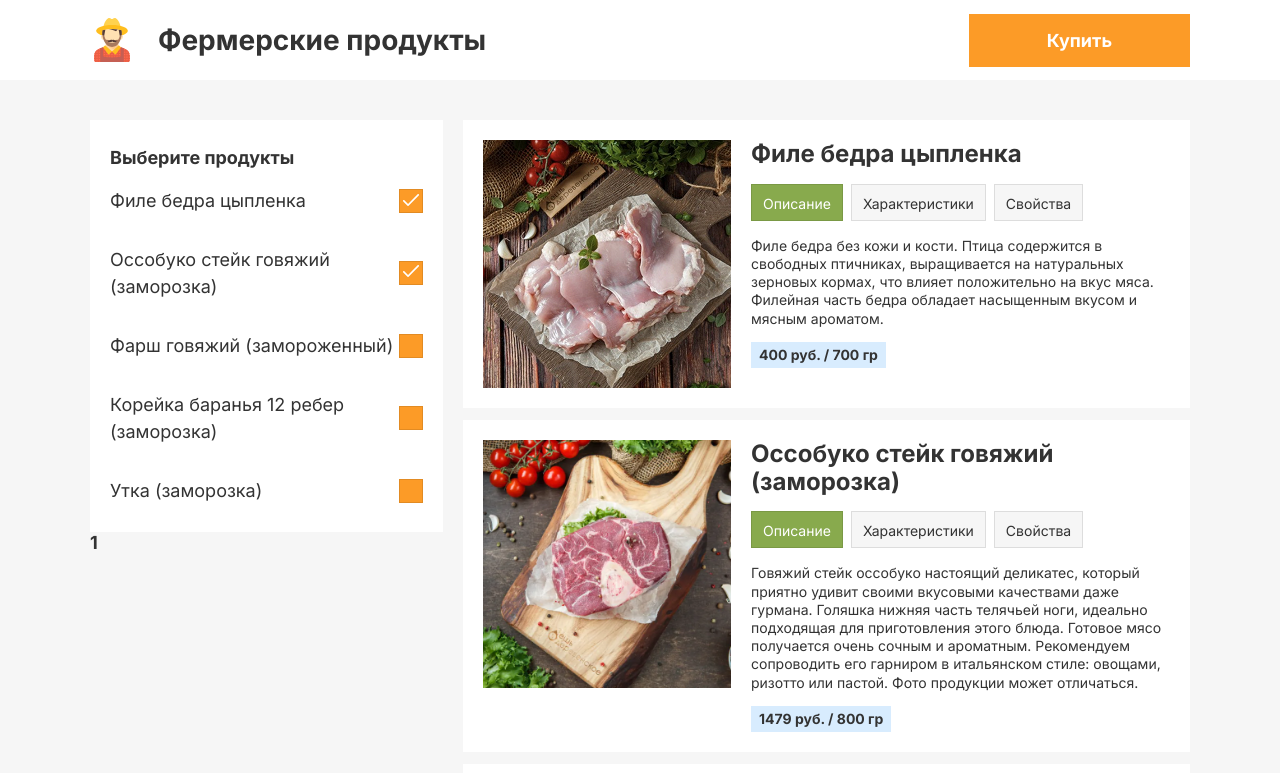
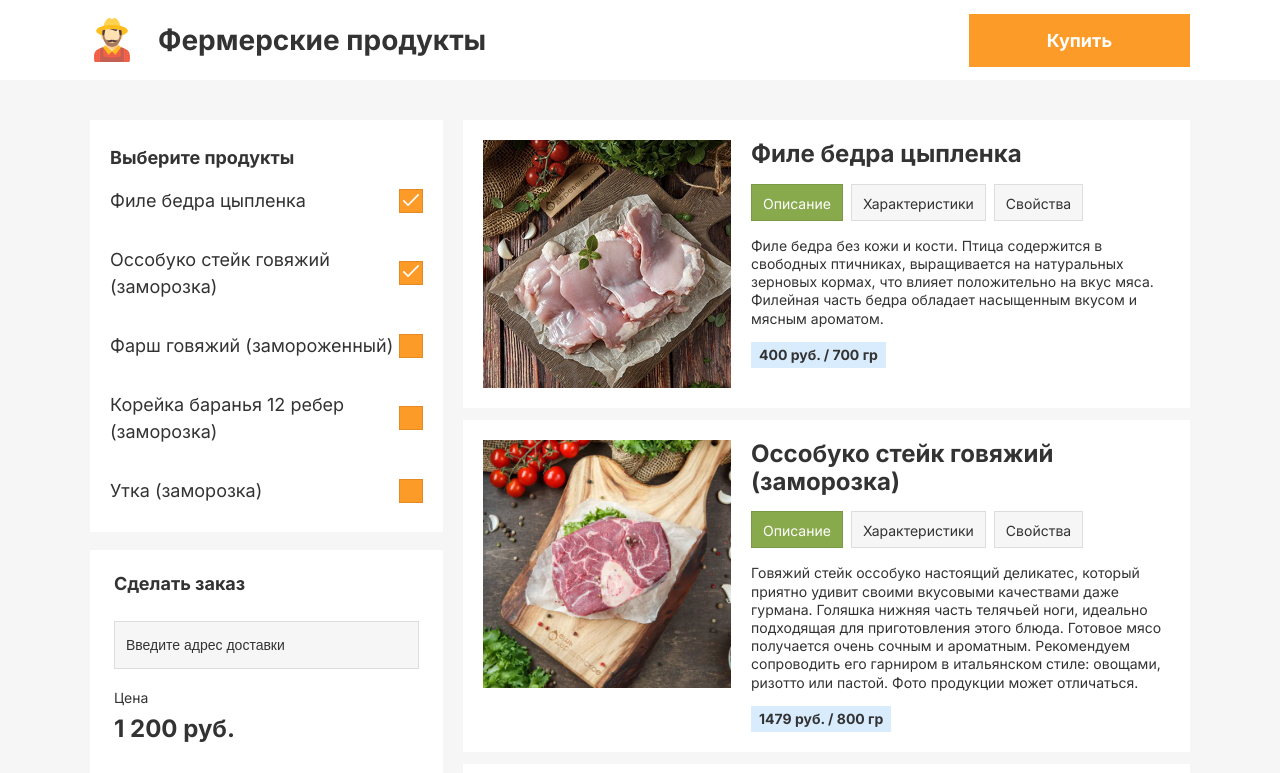
Before and after one commit to Chackmoole/farm-shop, a React (Create React App) app: page / in a window 1280 px wide. Shown: the top 773 px of the page. Built offline with nearby package versions, Linux system fonts and the light colour scheme.

Commit message:
Верстка компонента order-purchase

```diff
--- a/src/components/blocks/order-page/order-purchase-form/order-purchase-form-styled.js
+++ b/src/components/blocks/order-page/order-purchase-form/order-purchase-form-styled.js
@@ -1,3 +1,7 @@
 import styled from "styled-components";
 
-export const StyledOrderPurchaseForm = styled.form``;
+export const StyledOrderPurchaseForm = styled.form`
+  display: flex;
+  flex-direction: column;
+  gap: 18px;
+`;
--- a/src/components/blocks/order-page/order-purchase/order-purchase-styled.js
+++ b/src/components/blocks/order-page/order-purchase/order-purchase-styled.js
@@ -1,3 +1,26 @@
 import styled from "styled-components";
 
-export const StyledOrderPurchase = styled.div``;
+export const StyledOrderPurchase = styled.div`
+  display: flex;
+  flex-direction: column;
+  padding: 20px 24px;
+  background-color: ${(props) => props.theme.colors.colorWhite};
+`;
+
+export const StyledOrderAdressInput = styled.input`
+  min-height: 48px;
+  box-shadow: 0 0 0 1px rgba(0, 0, 0, 0.1) inset;
+  border: none;
+  background-color: ${(props) => props.theme.colors.colorGray};
+  padding: 14px 12px;
+  margin-bottom: 20px;
+
+  &::placeholder {
+    display: inline-block;
+    font-family: ${(props) => props.theme.fonts.fontsFamily};
+    font-size: 14px;
+    line-height: 130%;
+    font-weight: 400;
+    color: ${(props) => props.theme.colors.colorBlackText};
+  }
+`;
--- a/src/components/blocks/order-page/order-purchase/order-purchase.jsx
+++ b/src/components/blocks/order-page/order-purchase/order-purchase.jsx
@@ -1,5 +1,24 @@
-import { StyledOrderPurchase } from "./order-purchase-styled";
+import {
+  StyledOrderAdressInput,
+  StyledOrderPurchase,
+} from "./order-purchase-styled";
+import { Text } from "../../../ui/text/text";
+import { Button } from "../../../ui/button/button";
 
 export const OrderPurchase = () => {
-  return <StyledOrderPurchase>1</StyledOrderPurchase>;
+  return (
+    <StyledOrderPurchase>
+      <Text variant="body2" mb="24px">
+        Сделать заказ
+      </Text>
+      <StyledOrderAdressInput placeholder="Введите адрес доставки" />
+      <Text variant="caption1" mb="8px">
+        Цена
+      </Text>
+      <Text variant="h4" mb="32px">
+        1 200 руб.
+      </Text>
+      <Button>Купить</Button>
+    </StyledOrderPurchase>
+  );
 };
```
